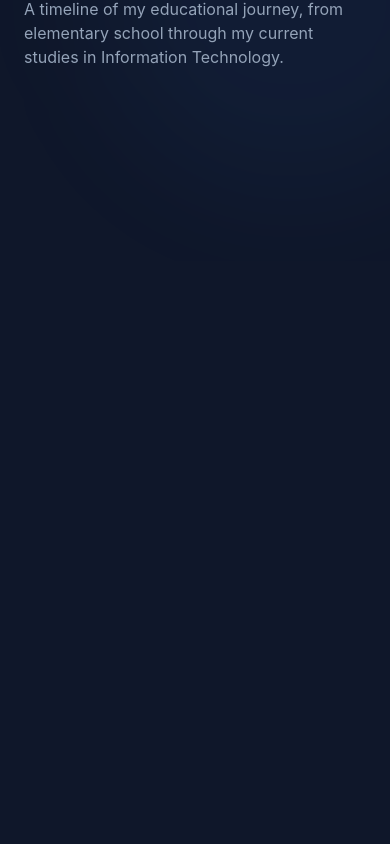
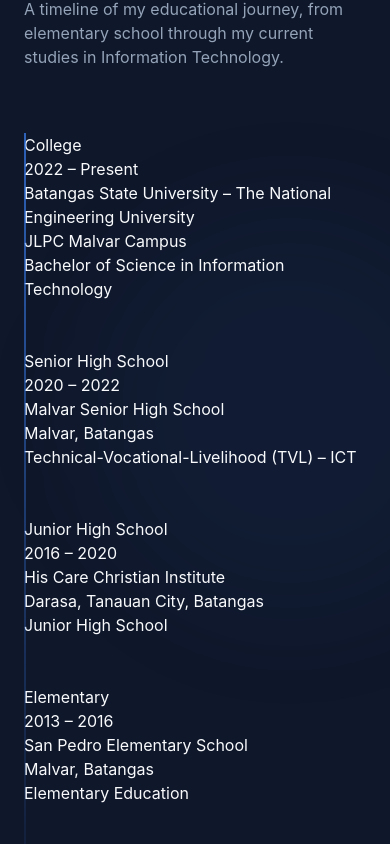
Before and after one commit to JocelDS/Portfolio, a React (Vite) app: page / in a window 390 px wide. Shown: the part 7400-8244 px from the top of the page. Before the commit the page ends 7661 px from the top, so only its background shows below. Built offline with nearby package versions, Linux system fonts and the light colour scheme.

Commit message:
Education section layout and design

```diff
--- a/src/sections/Education.jsx
+++ b/src/sections/Education.jsx
@@ -5,6 +5,7 @@
     school: "Batangas State University – The National Engineering University",
     location: "JLPC Malvar Campus",
     program: "Bachelor of Science in Information Technology",
+    current: true,
   },
 
   {
@@ -13,6 +14,7 @@
     school: "Malvar Senior High School",
     location: "Malvar, Batangas",
     program: "Technical-Vocational-Livelihood (TVL) – ICT",
+    current: false,
   },
 
   {
@@ -21,6 +23,7 @@
     school: "His Care Christian Institute",
     location: "Darasa, Tanauan City, Batangas",
     program: "Junior High School",
+    current: false,
   },
 
   {
@@ -29,6 +32,7 @@
     school: "San Pedro Elementary School",
     location: "Malvar, Batangas",
     program: "Elementary Education",
+    current: false,
   },
 
   {
@@ -37,6 +41,7 @@
     school: "His Care Christian Institute",
     location: "Darasa, Tanauan City, Batangas",
     program: "Elementary Education",
+    current: false,
   },
 ];
 export const Education = () => {
@@ -58,13 +63,36 @@
           </h2>
 
           <p className="text-muted-foreground animate-fade-in animation-delay-20">
-            A timeline of my educational journey, from elementary school through my current studies in Information Technology.
+            A timeline of my educational journey, from elementary school through
+            my current studies in Information Technology.
           </p>
         </div>
 
         {/* timeline */}
         <div className="relative">
-          <div className="timeline-glow"/>
+          <div className="timeline-glow absolute left-0 md:left-1/2 top-0 bottom-0 w-[2px] bg-gradient-to-b from-primary/70 via-primary/30 to transparent md:-translate-x-1/2 shadow-[0_0_25px_rgba(23,178,166,0.8)]" />
+
+          {/* education items*/}
+          <div className="space-y-12">
+            {education.map((edu, idx) => (
+              <div key={idx}>
+
+                {/* timeline dot */}
+                <div></div>
+
+                {/* content */}
+                <div>
+                  <div>
+                    <span>{edu.level}</span>
+                    <h3>{edu.period}</h3>
+                    <p>{edu.school}</p>
+                    <p>{edu.location}</p>
+                    <div>{edu.program}</div>
+                  </div>
+                </div>
+              </div>
+            ))}
+          </div>
         </div>
       </div>
     </section>
```
